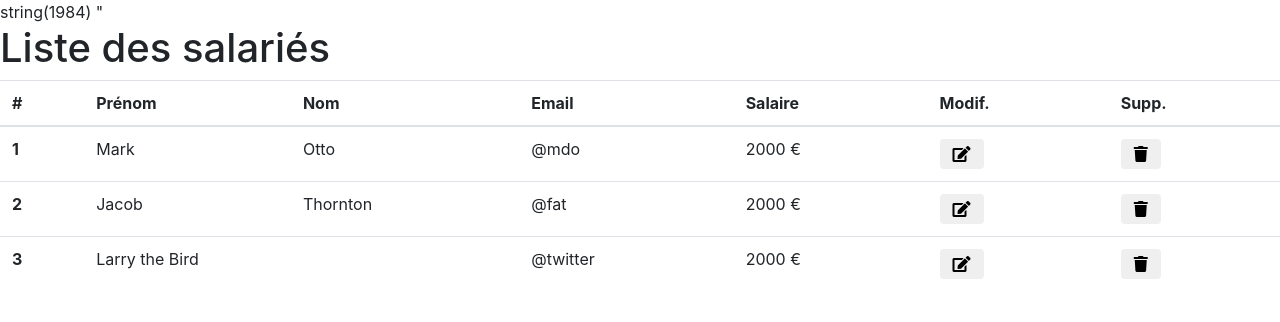
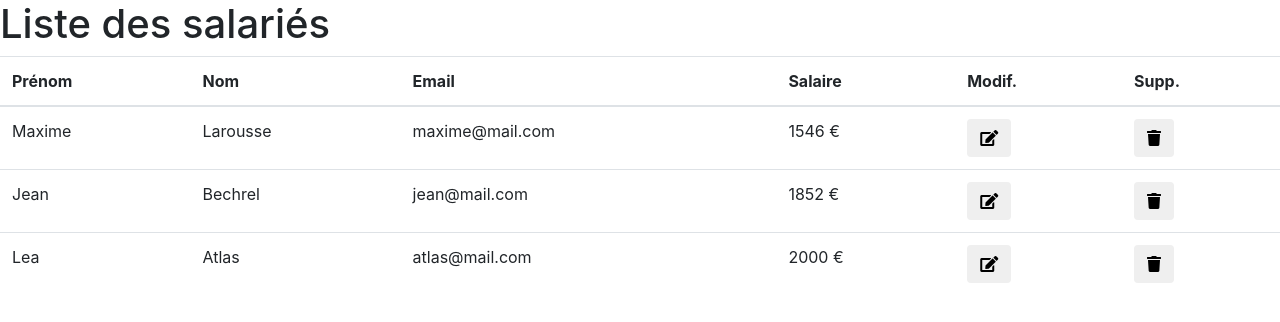
Before and after one commit to bcetienne/mvc, a PHP site: page /salaries in a window 1280 px wide. Shown: the top 322 px of the page. Run offline with PHP 8.4, Linux system fonts and the light colour scheme; data comes from the database, SQL or seed files in the repository; some libraries are stand-ins or nearby versions.

Commit message:
Finish index

```diff
--- a/Controller/SalariesController.php
+++ b/Controller/SalariesController.php
@@ -2,6 +2,7 @@
   namespace Controller;
   use Model\SalariesModel as SalariesModel;
   use Helper\View as View;
+  use Helper\InstTwig as Twig;
 
   /**
    * SalariesController
@@ -10,22 +11,26 @@
   {
     // Utilisé pour le dossier Salaries dans les vues (View/Salaries/...)
     private $BaseRoute = 'View/Salaries/';
+    private $SalariesRoute = 'Salaries/';
 
     public function index() {
       $view = new View();
       $salariesModel = new SalariesModel();
+      $instanceTwig = new Twig();
       $allSalaries = $salariesModel->getAllSalaries();
-      $test = $view->renderView(['controller' => substr(get_class($this), 11), 'method' => __FUNCTION__], $allSalaries);
-      var_dump($test);die;
+      $begin = explode('Controller', substr(get_class($this), 11))[0] . '/';
+      $path = $begin . __FUNCTION__ . '.php';
+      $instanceTwig->twig($path, ['allSalaries' => $allSalaries]);
     }
 
     public function add() {
-      var_dump('add salaries');
+      $view = new View();
+      $salariesModel = new SalariesModel();
     }
 
     public function edit() {
-        $page = new Page();
         $view = new View();
+        $salariesModel = new SalariesModel();
         // Récupère la ligne qui porte pour titre, le nom de la fin de l'url
         $viewHtml = $page->getOneSalarie('title', __FUNCTION__)['content'];
         // Envoie à la vue les informations récupérées
@@ -35,7 +40,8 @@
     }
 
     public function remove() {
-      var_dump('remove salaries');
+      $view = new View();
+      $salariesModel = new SalariesModel();
     }
 
     static function salaries()
--- /dev/null
+++ b/Helper/InstTwig.php
@@ -0,0 +1,13 @@
+<?php
+  namespace Helper;
+  use Twig_Loader_Filesystem;
+  use Twig_Environment;
+
+  class InstTwig
+  {
+    static public function twig($view, $arg) {
+      $loader = new Twig_Loader_Filesystem('View');
+      $twig = new Twig_Environment($loader);
+      echo $twig->render($view, $arg);
+    }
+  }
--- a/View/Salaries/index.php
+++ b/View/Salaries/index.php
@@ -10,13 +10,9 @@
 <body>
 
   <h1 class="title">Liste des salariés</h1>
-  <?php
-    var_dump();die;
-  ?>
   <table class="table table-hover">
     <thead>
       <tr>
-      <th scope="col">#</th>
         <th scope="col">Prénom</th>
         <th scope="col">Nom</th>
         <th scope="col">Email</th>
@@ -26,43 +22,21 @@
       </tr>
     </thead>
     <tbody>
+      {% for item in allSalaries %}
       <tr>
-      <th scope="row">1</th>
-      <td>Mark</td>
-      <td>Otto</td>
-      <td>@mdo</td>
-      <td>2000 €</td>
+        <td scope="row">{{ item.firstname }}</td>
+        <td>{{ item.lastname }}</td>
+        <td>{{ item.email }}</td>
+        <td>{{ item.salaire }} €</td>
         <td><button type="submit" class="btn"><i class="fas fa-edit"></i></button></td>
         <td><button type="submit" class="btn"><i class="fas fa-trash"></i></button></td>
       </tr>
-    <tr>
-      <th scope="row">2</th>
-      <td>Jacob</td>
-      <td>Thornton</td>
-      <td>@fat</td>
-      <td>2000 €</td>
-      <td><button type="submit" class="btn"><i class="fas fa-edit"></i></button></td>
-      <td><button type="submit" class="btn"><i class="fas fa-trash"></i></button></td>
-    </tr>
-    <tr>
-      <th scope="row">3</th>
-      <td colspan="2">Larry the Bird</td>
-      <td>@twitter</td>
-      <td>2000 €</td>
-      <td><button type="submit" class="btn"><i class="fas fa-edit"></i></button></td>
-      <td><button type="submit" class="btn"><i class="fas fa-trash"></i></button></td>
-    </tr>
+      {% endfor %}
     </tbody>
   </table>
 
-
-
-
-
-
-
   <script src="https://code.jquery.com/jquery-3.3.1.slim.min.js"></script>
   <script src="https://cdnjs.cloudflare.com/ajax/libs/popper.js/1.14.3/umd/popper.min.js"></script>
-  <script src="https://stackpath.bootstrapcdn.com/bootstrap/4.1.3/js/bootstrap.min.js">
+  <script src="https://stackpath.bootstrapcdn.com/bootstrap/4.1.3/js/bootstrap.min.js"></script>
 </body>
 </html>
--- a/View/index.php
+++ /dev/null
@@ -1 +0,0 @@
-<?php
```
Also changed, not shown: README.md. Lines whose indentation alone changed are shown as unchanged.
